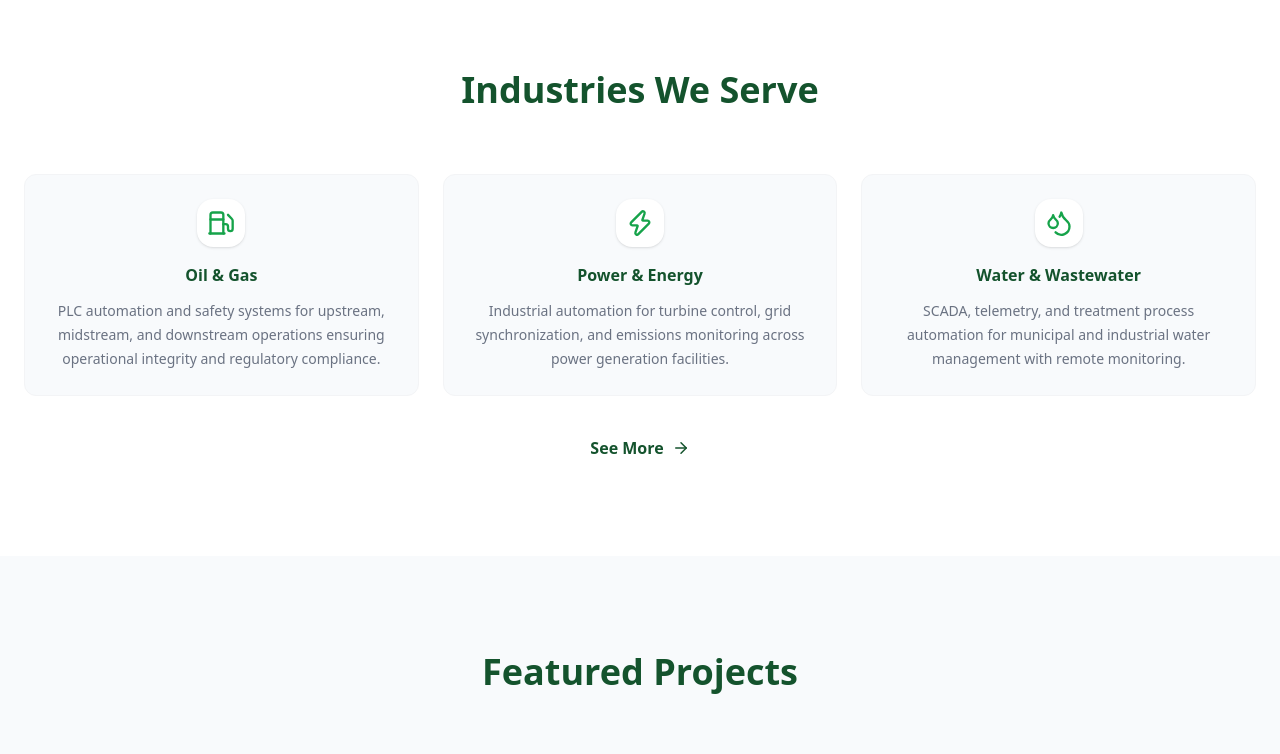
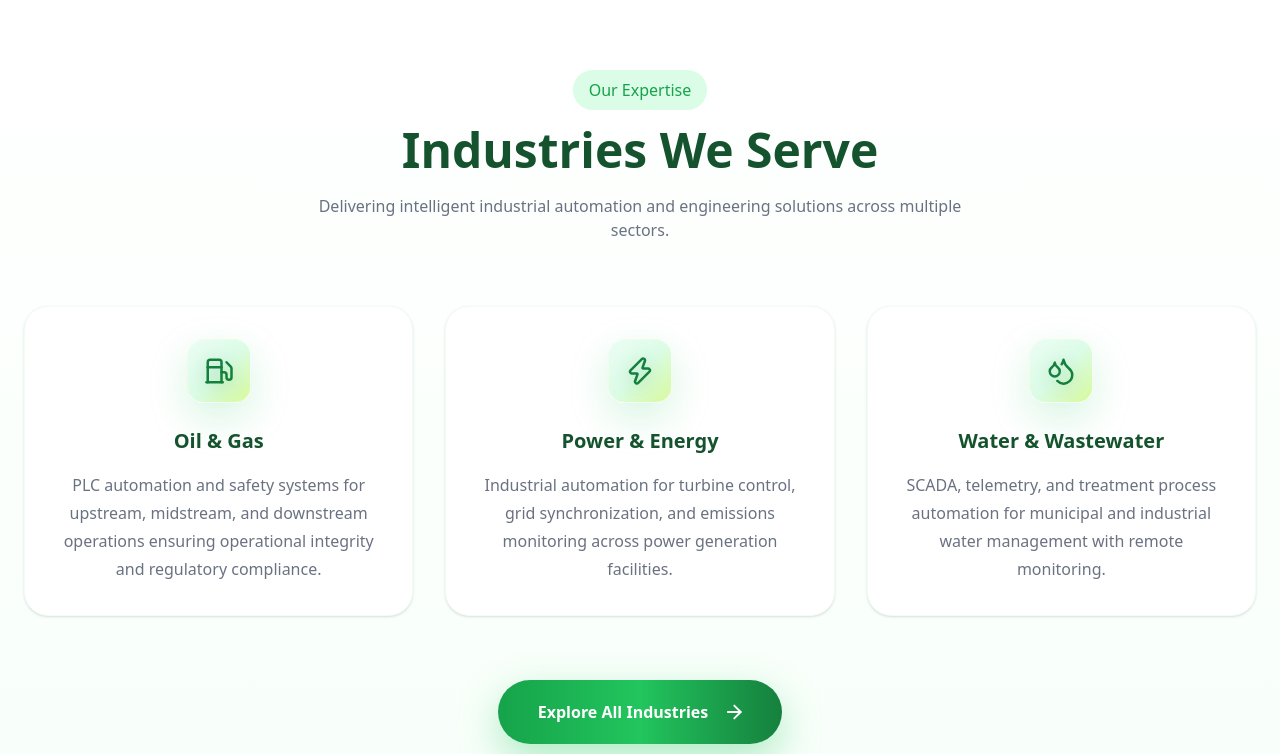
Before and after one commit to ani1999deep/pentaauto-client, a Next.js app in the folder client/: page / in a window 1280 px wide. Shown: the part 5240-5994 px from the top of the page. Built offline with nearby package versions, Linux system fonts and the light colour scheme.

Commit message:
Added request in service.

```diff
--- a/client/src/app/components/home/IndustriesSection/IndustriesSection.jsx
+++ b/client/src/app/components/home/IndustriesSection/IndustriesSection.jsx
@@ -6,15 +6,25 @@ import { ArrowRight } from "lucide-react";
 import { industries } from "../data";
 
 const scaleIn = {
-  initial: { opacity: 0, scale: 0.8 },
-  animate: { opacity: 1, scale: 1 },
-  transition: { duration: 0.5 },
+  initial: {
+    opacity: 0,
+    scale: 0.9,
+    y: 30,
+  },
+  animate: {
+    opacity: 1,
+    scale: 1,
+    y: 0,
+  },
+  transition: {
+    duration: 0.6,
+  },
 };
 
 const staggerContainer = {
   animate: {
     transition: {
-      staggerChildren: 0.1,
+      staggerChildren: 0.12,
     },
   },
 };
@@ -23,25 +33,42 @@ export default function IndustriesSection({ home = false }) {
   const cards = home ? industries.slice(0, 3) : industries;
 
   return (
-    <section className="py-24 bg-white">
+    <section className="py-24 bg-gradient-to-b from-white to-[#F7FFF9]">
       <div className="container mx-auto px-6">
+        {/* Heading */}
         <motion.div
           className="text-center mb-16"
           initial="initial"
           whileInView="animate"
           viewport={{ once: true }}
           variants={{
-            initial: { opacity: 0, y: 60 },
-            animate: { opacity: 1, y: 0 },
+            initial: {
+              opacity: 0,
+              y: 50,
+            },
+            animate: {
+              opacity: 1,
+              y: 0,
+            },
           }}
         >
-          <h2 className="text-4xl font-bold text-[#14532D]">
+          <span className="inline-block px-4 py-2 rounded-full bg-green-100 text-[#16A34A] font-medium mb-4">
+            Our Expertise
+          </span>
+
+          <h2 className="text-4xl md:text-5xl font-bold text-[#14532D]">
             Industries We Serve
           </h2>
+
+          <p className="mt-5 text-gray-500 max-w-2xl mx-auto">
+            Delivering intelligent industrial automation and engineering
+            solutions across multiple sectors.
+          </p>
         </motion.div>
 
+        {/* Cards */}
         <motion.div
-          className="grid md:grid-cols-3 gap-6"
+          className="grid md:grid-cols-3 gap-8"
           initial="initial"
           whileInView="animate"
           viewport={{ once: true }}
@@ -54,19 +81,91 @@ export default function IndustriesSection({ home = false }) {
               <motion.div
                 key={index}
                 variants={scaleIn}
-                whileHover={{ scale: 1.05, rotate: 2 }}
-                className="bg-[#F8FAFC] border border-gray-100 p-6 rounded-xl text-center hover:-translate-y-2 transition-all duration-300 group"
+                whileHover={{
+                  y: -10,
+                  scale: 1.03,
+                }}
+                className="
+                  group
+                  relative
+                  bg-white
+                  rounded-3xl
+                  p-8
+                  text-center
+                  border
+                  border-green-50
+                  shadow-sm
+                  hover:shadow-2xl
+                  transition-all
+                  duration-500
+                  overflow-hidden
+                "
               >
-                <div className="mx-auto w-12 h-12 flex items-center justify-center bg-white rounded-2xl shadow-sm mb-4 group-hover:rotate-12 transition-transform duration-300">
-                  <Icon className="text-[#16A34A]" size={28} />
+                {/* Background Glow */}
+                <div className="absolute inset-0 opacity-0 group-hover:opacity-100 transition duration-500 bg-gradient-to-br from-green-50 to-transparent" />
+
+                {/* Icon */}
+                <div
+                  className="
+    relative
+    mx-auto
+    w-16
+    h-16
+    rounded-2xl
+    bg-gradient-to-br
+    from-emerald-50
+    via-green-100
+    to-lime-200
+    flex
+    items-center
+    justify-center
+    mb-6
+    shadow-[0_15px_40px_rgba(34,197,94,0.18)]
+    border
+    border-white/60
+    backdrop-blur-sm
+    group-hover:scale-110
+    group-hover:-rotate-6
+    transition-all
+    duration-700
+  "
+                >
+                  {/* Glow */}
+                  <div
+                    className="
+      absolute
+      inset-0
+      rounded-2xl
+      bg-gradient-to-tr
+      from-green-300/20
+      via-emerald-200/30
+      to-lime-300/20
+      opacity-0
+      group-hover:opacity-100
+      blur-xl
+      transition
+      duration-700
+    "
+                  />
+
+                  <Icon
+                    className="
+      relative
+      text-[#15803D]
+      drop-shadow-[0_4px_10px_rgba(21,128,61,0.35)]
+      transition-all
+      duration-700
+      group-hover:scale-125
+    "
+                    size={30}
+                  />
                 </div>
 
-                <h3 className="font-semibold text-[#14532D] mb-3">
+                <h3 className="relative text-xl font-bold text-[#14532D] mb-4">
                   {item.name}
                 </h3>
 
-                {/* Description Added */}
-                <p className="text-sm text-gray-500 leading-6">
+                <p className="relative text-gray-500 leading-7">
                   {item.description}
                 </p>
               </motion.div>
@@ -74,15 +173,62 @@ export default function IndustriesSection({ home = false }) {
           })}
         </motion.div>
 
+        {/* CTA Button */}
         {home && (
-          <div className="text-center mt-10">
+          <motion.div
+            className="text-center mt-16"
+            initial={{ opacity: 0 }}
+            whileInView={{ opacity: 1 }}
+            viewport={{ once: true }}
+          >
             <Link href="/services">
-              <button className="inline-flex items-center gap-2 text-[#14532D] font-semibold">
-                See More
-                <ArrowRight size={18} />
-              </button>
+              <motion.button
+                whileHover={{
+                  scale: 1.05,
+                  y: -2,
+                }}
+                whileTap={{
+                  scale: 0.96,
+                }}
+                className="
+                  group
+                  inline-flex
+                  items-center
+                  gap-3
+                  px-10
+                  py-5
+                  rounded-full
+                  bg-gradient-to-r
+                  from-[#16A34A]
+                  via-[#22C55E]
+                  to-[#15803D]
+                  text-white
+                  font-semibold
+                  shadow-[0_15px_40px_rgba(34,197,94,0.35)]
+                  hover:shadow-[0_25px_60px_rgba(34,197,94,0.45)]
+                  transition-all
+                  duration-500
+                "
+              >
+                Explore All Industries
+                <motion.div
+                  animate={{
+                    x: [0, 5, 0],
+                  }}
+                  transition={{
+                    repeat: Infinity,
+                    duration: 1.5,
+                  }}
+                >
+                  <ArrowRight size={22} />
+                </motion.div>
+              </motion.button>
             </Link>
-          </div>
+
+            <p className="mt-4 text-sm text-gray-500">
+              Discover our complete industrial automation capabilities
+            </p>
+          </motion.div>
         )}
       </div>
     </section>
```
